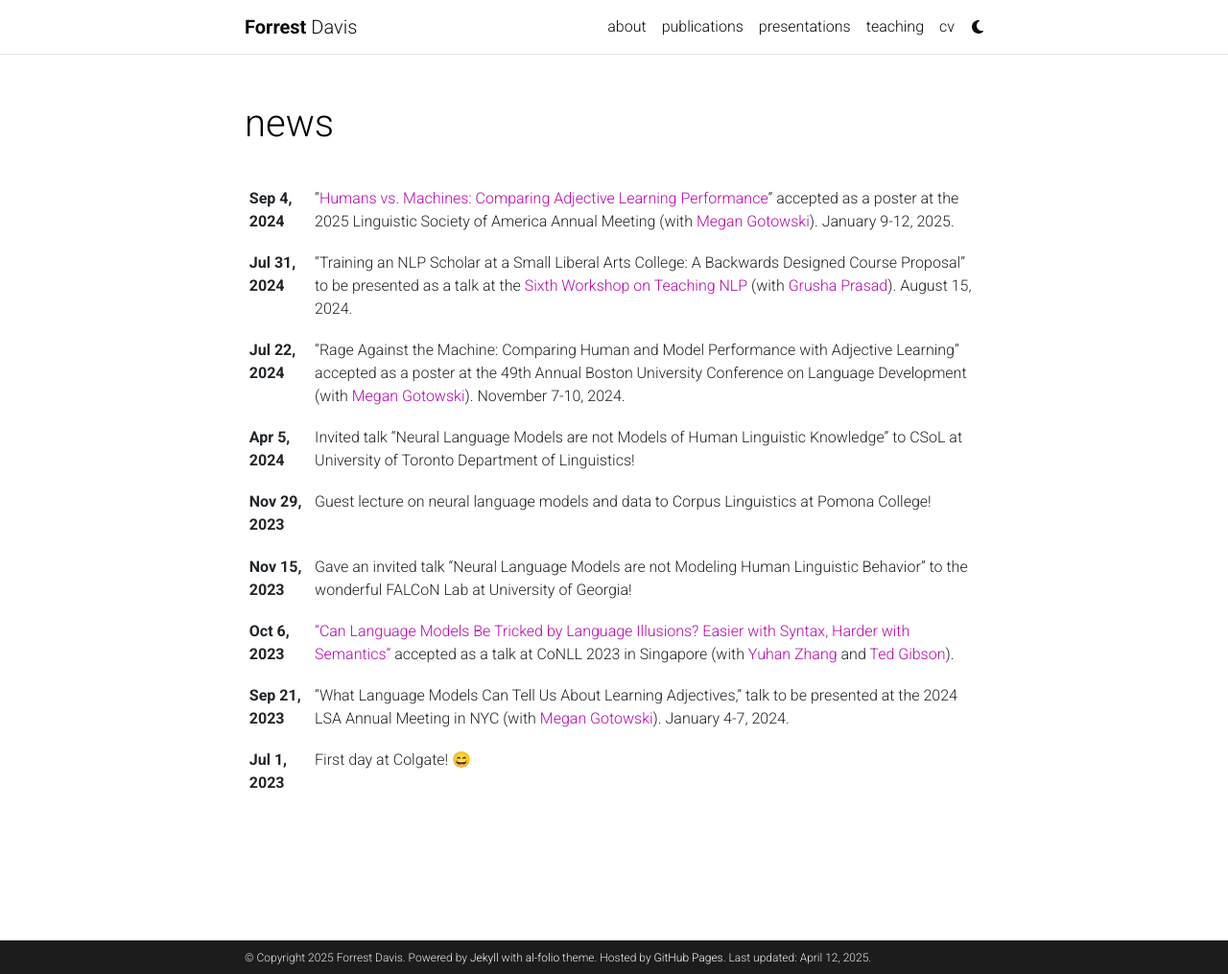
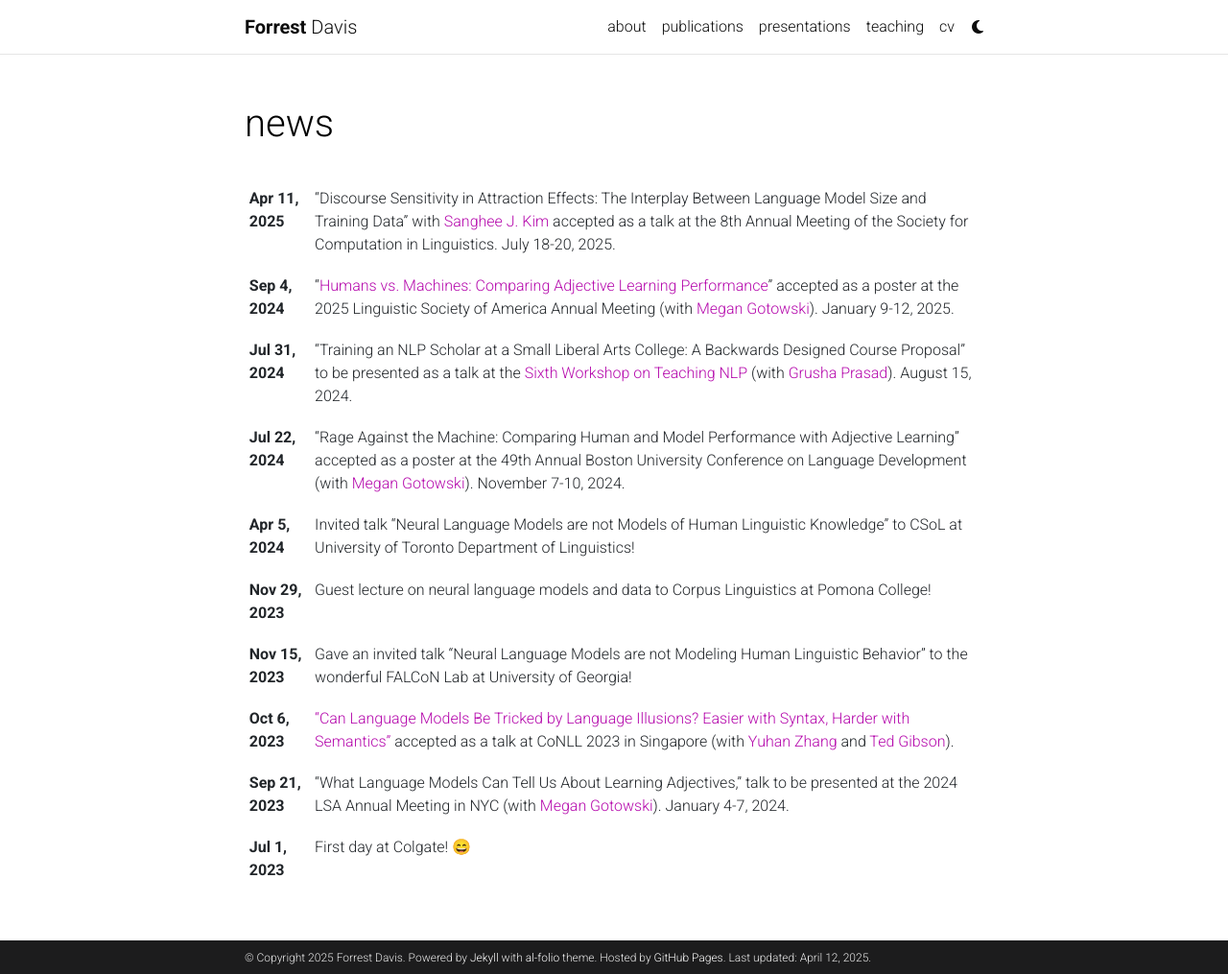
Before and after one commit to forrestdavis/forrestdavis.github.io, a Jekyll site: the page built from news.html, in a window 1280 px wide and 1015 px high. Shown: the whole window at 96% size. Built offline with Jekyll 4.4.1, drawn with Linux system fonts in a browser that asks for light colours; emoji names are drawn with the system emoji font; comment, search, counter and statistics services are not loaded; a style sheet for code colours, icons or effects is not loaded.

Commit message:
Adding new stuff

```diff
--- a/_data/coauthors.yml
+++ b/_data/coauthors.yml
@@ -21,3 +21,7 @@
 "Gotowski":
   - firstname: ["Meg", "Megan"]
     url: https://megangotowski.wixsite.com/linguistics
+
+"Kim":
+  - firstname: ["Sanghee", "Sanghee J."]
+    url: https://sangheekim.net/
--- a/_data/cv.yml
+++ b/_data/cv.yml
@@ -45,7 +45,9 @@
 - title: Reviewing
   type: time_table
   contents:
-    - title: CoNLL, COLM
+    - title: CogSci, COLM, Penn Linguistics Conference, LSA
+      year: 2025
+    - title: CoNLL, CogSci, COLM, Penn Linguistics Conference, LSA
       year: 2024
     - title: ACL, CoNLL, EMNLP, HSP, Penn Linguistics Conference, LSA
       year: 2023
@@ -61,7 +63,7 @@
 - title: Journal Reviewing
   type: list
   contents:
-    - Cognition, Glossa Psycholinguistics
+    - Cognition, Glossa Psycholinguistics, Computational Linguistics
 
 - title: Awards
   type: time_table
```
Also changed, not shown: _news/announcement_10.md (added, +11 -0 lines).
